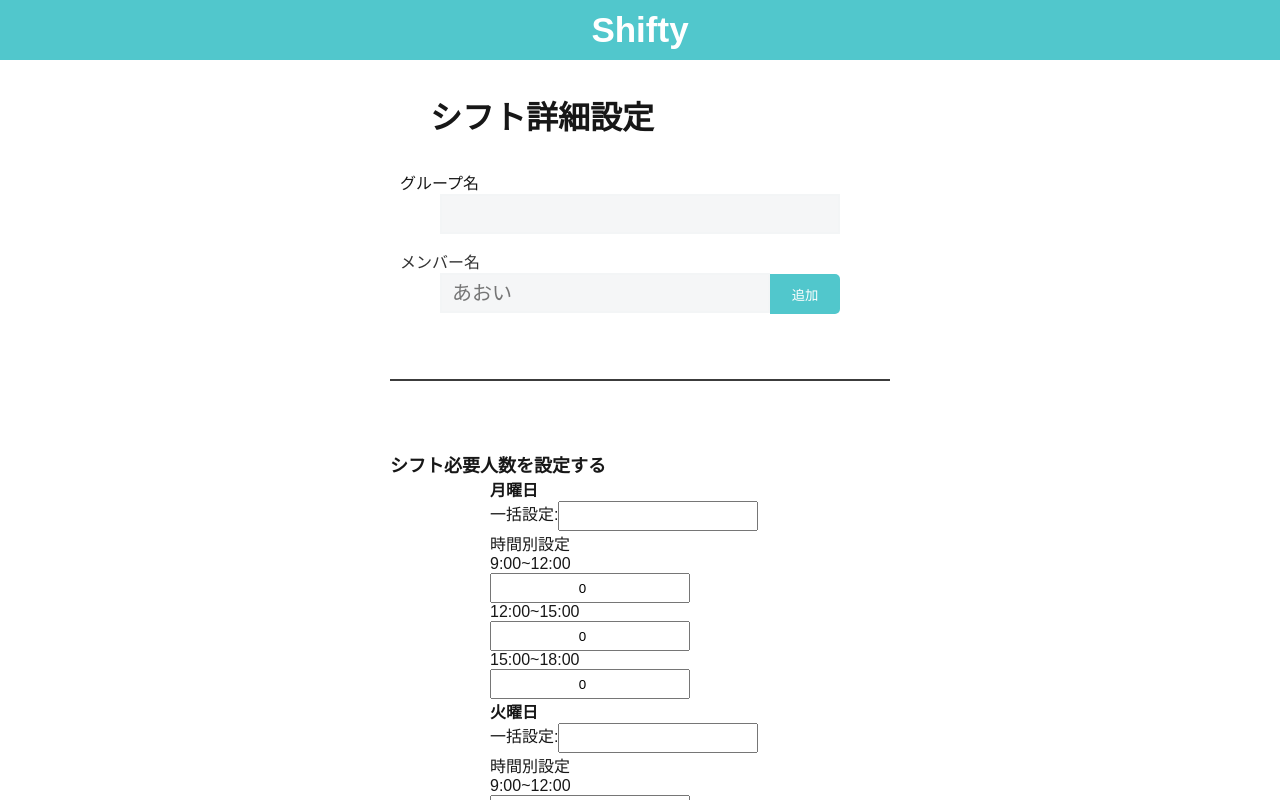
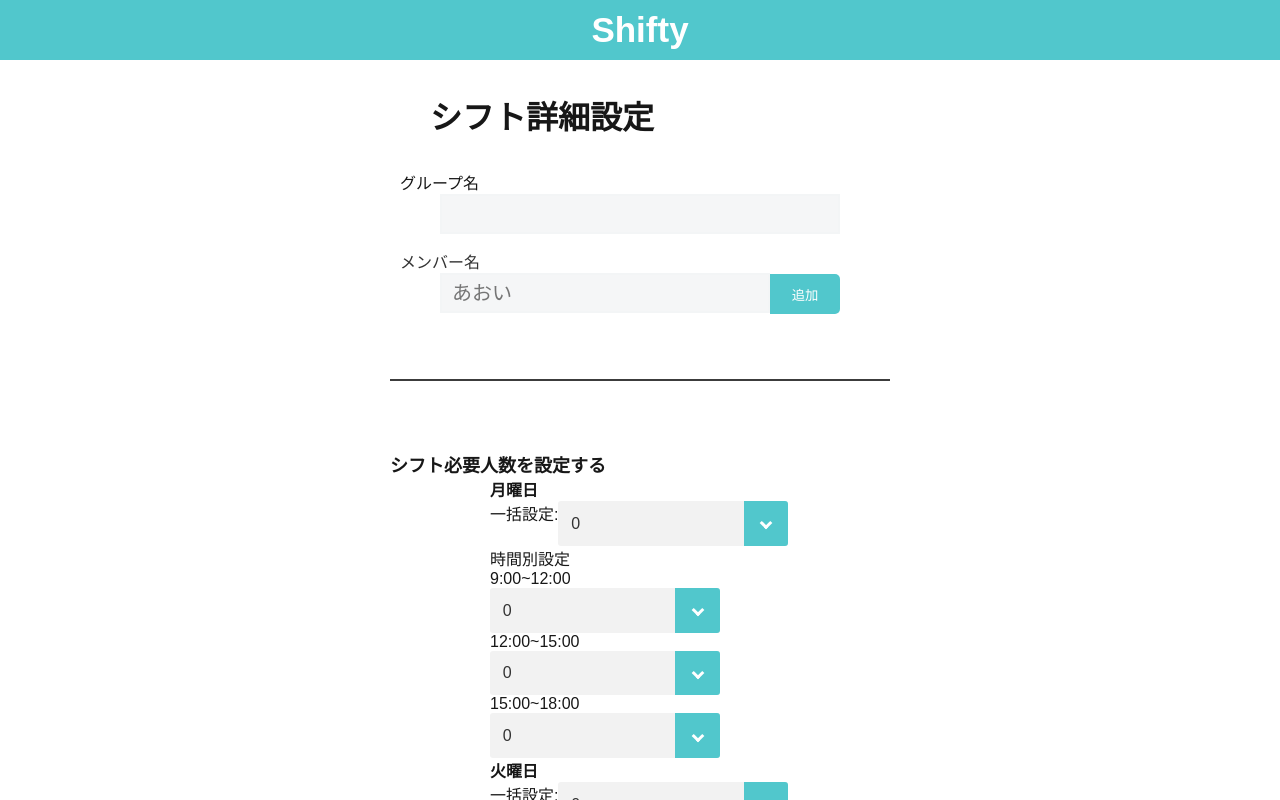
Before and after one commit to yuuri-dev/Shityj-app0507, a Next.js app: page /groupName/setting in a window 1280 px wide. Shown: the top 800 px of the page. Built offline with nearby package versions, Linux system fonts and the light colour scheme.

Commit message:
シフト必要人数入力部分をプルダウンに変更

```diff
--- a/src/components/ShiftInputEachDay/ShiftInputEachDay.module.css
+++ b/src/components/ShiftInputEachDay/ShiftInputEachDay.module.css
@@ -9,6 +9,57 @@
 .p{
 
 }
+
+/* selectbox */
+.selectbox-1 {
+    position: relative;
+}
+
+.selectbox-1::before,
+.selectbox-1::after {
+    position: absolute;
+    content: '';
+    pointer-events: none;
+}
+
+.selectbox-1::before {
+    display: inline-block;
+    right: 0;
+    width: 2.8em;
+    height: 2.8em;
+    border-radius: 0 3px 3px 0;
+    background-color: #51C7CC;
+}
+
+.selectbox-1::after {
+    position: absolute;
+    top: 50%;
+    right: 1.4em;
+    transform: translate(50%, -50%) rotate(45deg);
+    width: 6px;
+    height: 6px;
+    border-bottom: 3px solid #fff;
+    border-right: 3px solid #fff;
+}
+
+.selectbox-1 select {
+    appearance: none;
+    min-width: 230px;
+    height: 2.8em;
+    padding: .4em 3.6em .4em .8em;
+    border: none;
+    border-radius: 3px;
+    background-color: #f2f2f2;
+    color: #333;
+    font-size: 1em;
+    cursor: pointer;
+}
+
+.selectbox-1 select:focus {
+    outline: 2px solid #51C7CC;
+}
+
+
 .input{
     width: 200px;
     height: 30px;
--- a/src/components/ShiftInputEachDay/index.jsx
+++ b/src/components/ShiftInputEachDay/index.jsx
@@ -2,7 +2,7 @@
   必要人数を曜日ごとに設定するコンポーネント
 */
 
-import React from 'react';
+import React, { useState } from 'react';
 import styles from './ShiftInputEachDay.module.css';
 
 const ShiftInputEachDay = ({
@@ -12,8 +12,12 @@ const ShiftInputEachDay = ({
   groupRequireNumberArray,
   setGroupRequireNumberArray,
 }) => {
+  const [selectedBulk, setSelectedBulk] = useState(0);
+
   const handleBulkChange = (e) => {
     const newValue = Number(e.target.value);
+    setSelectedBulk(newValue);
+
     const updatedArray = [...groupRequireNumberArray];
     for (let i = 0; i < updatedArray[dayIndex].length; i++) {
       updatedArray[dayIndex][i] = Number.isNaN(newValue) ? 0 : newValue;
@@ -23,7 +27,8 @@ const ShiftInputEachDay = ({
 
   const handleChangeNumber = (e, timeIndex) => {
     const newValue = Number(e.target.value);
-    let updatedArray = [...groupRequireNumberArray];
+
+    const updatedArray = [...groupRequireNumberArray];
     updatedArray[dayIndex] = [...updatedArray[dayIndex]];
     updatedArray[dayIndex][timeIndex] = Number.isNaN(newValue) ? 0 : newValue;
     setGroupRequireNumberArray(updatedArray);
@@ -34,11 +39,32 @@ const ShiftInputEachDay = ({
       <h2 className={styles.dayTitle}>{day}曜日</h2>
       <div className={styles.innerSetting}>
         <p className={styles.p}>一括設定:</p>
-        <input
-          className={styles.input}
-          type="number"
-          onChange={(e) => handleBulkChange(e)}
-        />
+
+        <label className={styles['selectbox-1']}>
+          <select value={selectedBulk} onChange={(e) => handleBulkChange(e)}>
+            <option value="0">0</option>
+            <option value="1">1</option>
+            <option value="2">2</option>
+            <option value="3">3</option>
+            <option value="4">4</option>
+            <option value="5">5</option>
+            <option value="6">6</option>
+            <option value="7">7</option>
+            <option value="8">8</option>
+            <option value="9">9</option>
+            <option value="10">10</option>
+            <option value="11">11</option>
+            <option value="12">12</option>
+            <option value="13">13</option>
+            <option value="14">14</option>
+            <option value="15">15</option>
+            <option value="16">16</option>
+            <option value="17">17</option>
+            <option value="18">18</option>
+            <option value="19">19</option>
+            <option value="20">20</option>
+          </select>
+        </label>
       </div>
 
       <p>時間別設定</p>
@@ -47,12 +73,34 @@ const ShiftInputEachDay = ({
         return (
           <div className={styles.inner} key={i}>
             <p className={styles.p}>{v}</p>
-            <input
-              className={styles.input}
-              type="number"
-              value={value}
-              onChange={(e) => handleChangeNumber(e, i)}
-            />
+            <label className={styles['selectbox-1']}>
+              <select
+                value={value}
+                onChange={(e) => handleChangeNumber(e, i)}
+              >
+                <option value="0">0</option>
+                <option value="1">1</option>
+                <option value="2">2</option>
+                <option value="3">3</option>
+                <option value="4">4</option>
+                <option value="5">5</option>
+                <option value="6">6</option>
+                <option value="7">7</option>
+                <option value="8">8</option>
+                <option value="9">9</option>
+                <option value="10">10</option>
+                <option value="11">11</option>
+                <option value="12">12</option>
+                <option value="13">13</option>
+                <option value="14">14</option>
+                <option value="15">15</option>
+                <option value="16">16</option>
+                <option value="17">17</option>
+                <option value="18">18</option>
+                <option value="19">19</option>
+                <option value="20">20</option>
+              </select>
+            </label>
           </div>
         );
       })}
```
